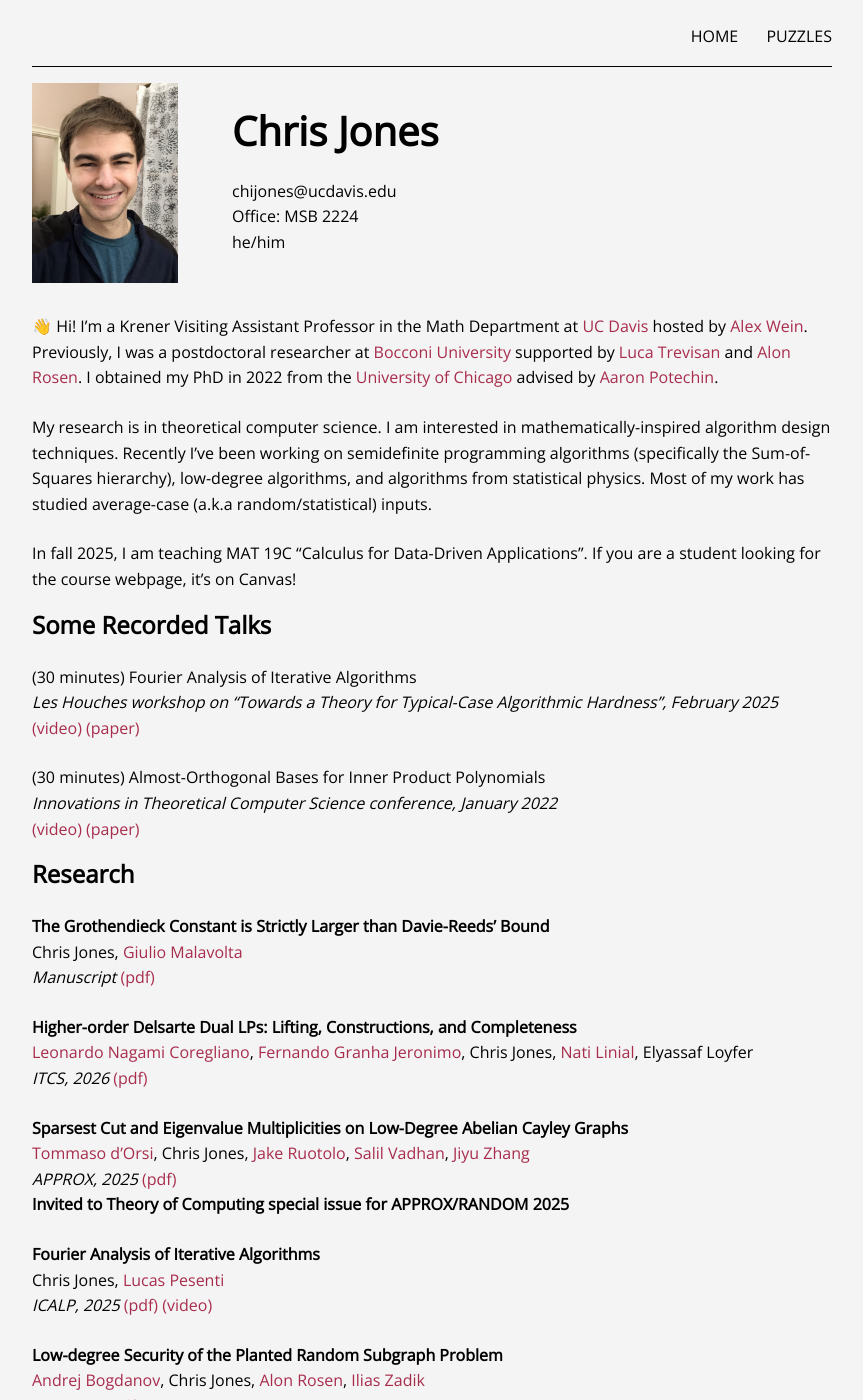
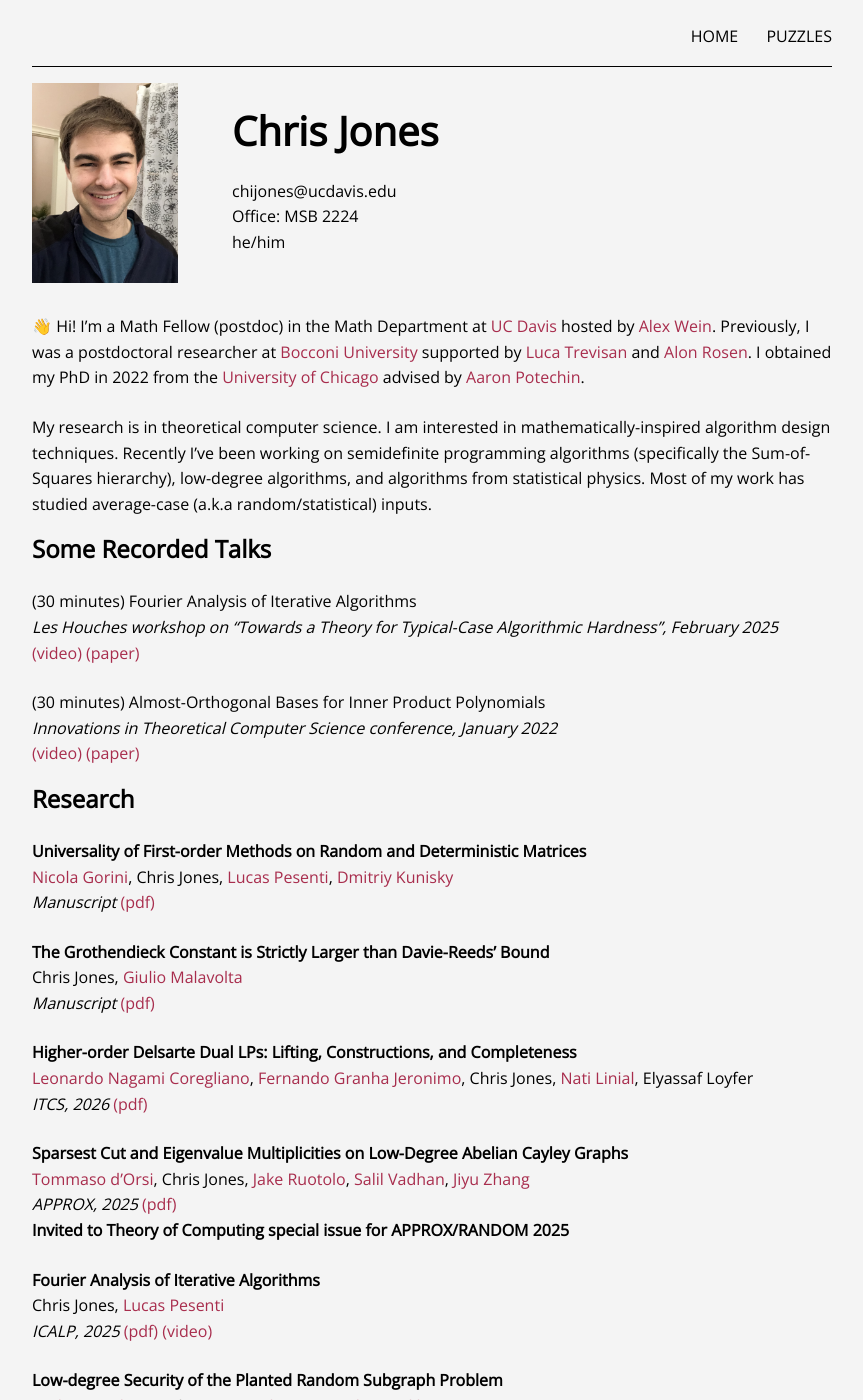
Before and after one commit to christophsjones/personal-website, a Jekyll site: the page built from index.md, in a window 1280 px wide and 1400 px high. Shown: the whole window, without its empty margins (208-1071 px from the left). Built offline with Jekyll 4.4.1, drawn with Linux system fonts in a browser that asks for light colours.

Commit message:
Universality paper

```diff
--- a/index.md
+++ b/index.md
@@ -17,7 +17,7 @@ he/him
 </div>
 </div>
 
-👋 Hi! I'm a Krener Visiting Assistant Professor in the Math Department at [UC Davis](https://www.math.ucdavis.edu/) hosted by [Alex Wein].
+👋 Hi! I'm a Math Fellow (postdoc) in the Math Department at [UC Davis](https://www.math.ucdavis.edu/) hosted by [Alex Wein].
 Previously, I was a postdoctoral researcher at [Bocconi University](https://dec.unibocconi.eu/)
 supported by [Luca Trevisan] and [Alon Rosen].
 I obtained my PhD in 2022 from the [University of Chicago](https://www.cs.uchicago.edu)
@@ -30,7 +30,6 @@ Recently I've been working on semidefinite programming algorithms (specifically
 low-degree algorithms, and algorithms from statistical physics.
 Most of my work has studied average-case (a.k.a random/statistical) inputs.
 
-In fall 2025, I am teaching MAT 19C "Calculus for Data-Driven Applications". If you are a student looking for the course webpage, it's on Canvas!
 
 ## Some Recorded Talks
 
@@ -43,6 +42,10 @@ In fall 2025, I am teaching MAT 19C "Calculus for Data-Driven Applications". If
 [(video)](https://www.youtube.com/watch?v=RNQIBwNxrv8) [(paper)](/assets/papers/inner-product-polynomials.pdf)
 
 ## Research
+
+**Universality of First-order Methods on Random and Deterministic Matrices**
+[Nicola Gorini], Chris Jones, [Lucas Pesenti], [Dmitriy Kunisky]
+*Manuscript* [(pdf)](/assets/papers/universality-gfom.pdf)
 
 **The Grothendieck Constant is Strictly Larger than Davie-Reeds' Bound**
 Chris Jones, [Giulio Malavolta]
@@ -146,3 +149,5 @@ Undergraduate senior thesis, advised by [Ryan O'Donnell].
 [Jake Ruotolo]: https://www.jakeruotolo.com/
 [Alex Wein]: https://www.alex-wein.com/
 [Giulio Malavolta]: https://sites.google.com/view/giuliomalavolta/
+[Nicola Gorini]: https://nicolagorini.github.io/
+[Dmitriy Kunisky]: https://www.kunisky.com/
```
Also changed, not shown: 1 other file.
